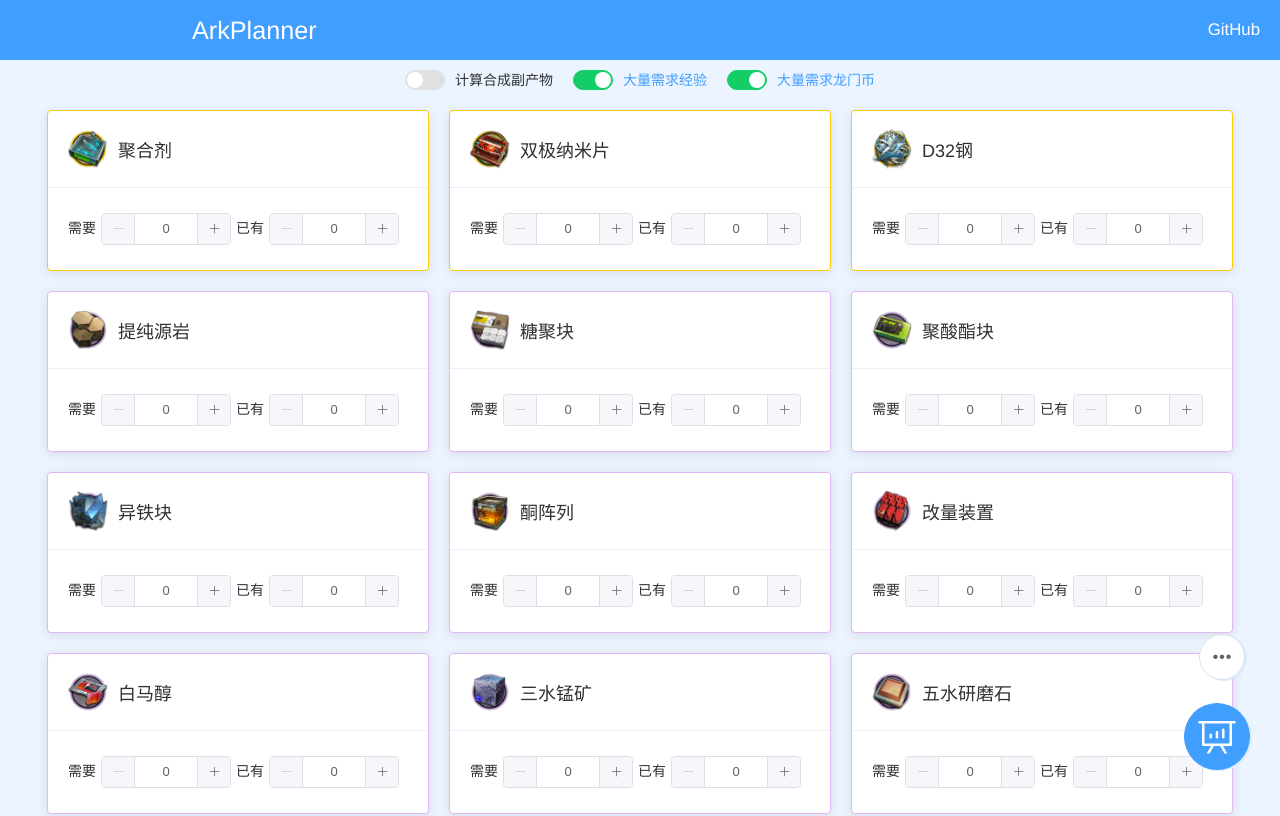
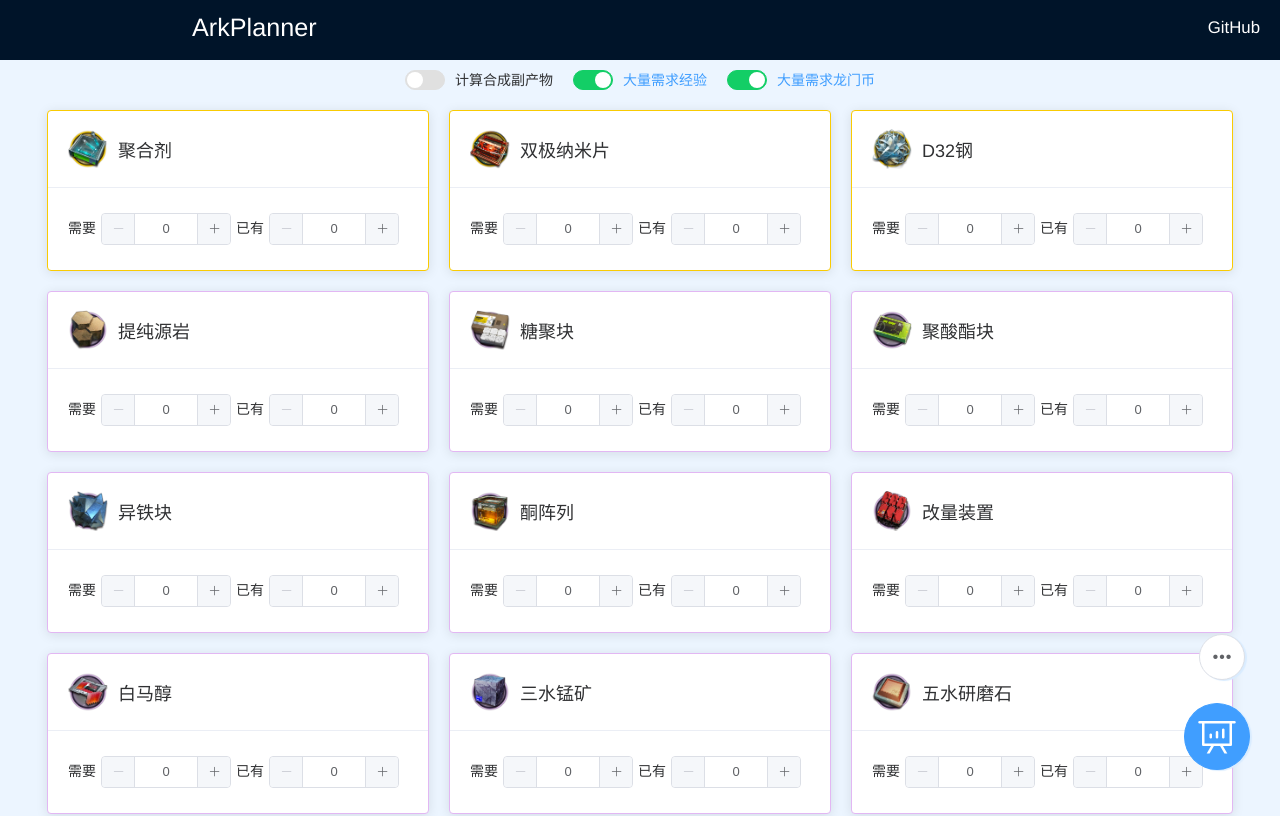
Before and after one commit to invisiblearts/ArkPlanner-FrontEnd, a Vue app: page / in a window 1280 px wide. Shown: the top 816 px of the page. Built offline with nearby package versions, Linux system fonts and the light colour scheme.

Commit message:
ajust header style

```diff
--- a/src/App.vue
+++ b/src/App.vue
@@ -173,9 +173,9 @@ body
     padding-left 15% !important
     font-weight lighter
     color white
-    background-color #409EFF
+    background-color #001429
     width 100%
-    line-height 60px
+    line-height 55px
 
 .el-main
     padding 0 !important
```
